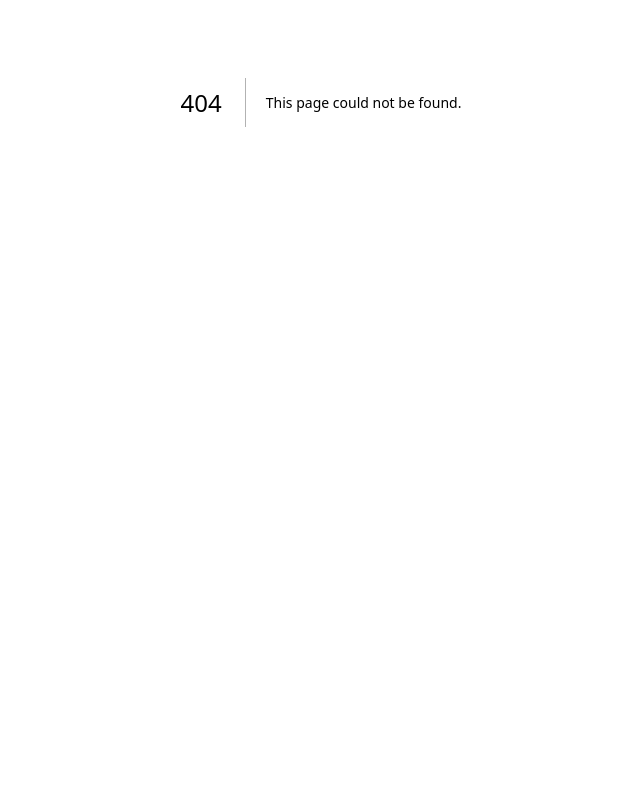
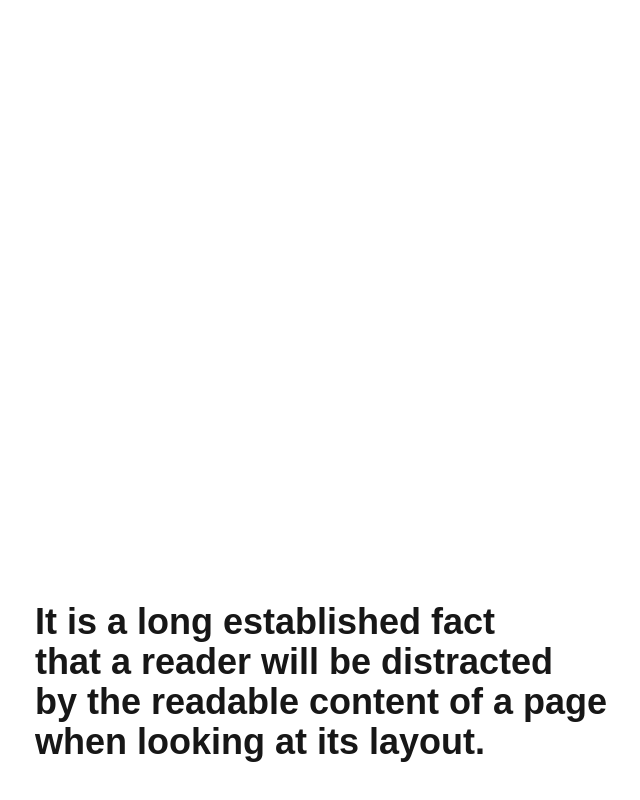
Before and after one commit to fabregaslilibeth/framer, a Next.js app: page /text-mask in a window 1280 px wide. Before the commit this address had no page. Shown: the part 298-1098 px from the top of the page, without its empty margins (319-959 px from the left). Before the commit the page ends 800 px from the top, so only its background shows below. Built offline with nearby package versions, Linux system fonts and the light colour scheme.

Commit message:
text-mask

```diff
--- /dev/null
+++ b/src/app/text-mask/page.tsx
@@ -0,0 +1,51 @@
+'use client'
+
+import { motion, useScroll, useTransform } from 'framer-motion';
+import { useRef } from 'react';
+
+const phrases = [
+  "It is a long established fact",
+  "that a reader will be distracted",
+  "by the readable content of a page",
+  "when looking at its layout."
+]
+
+export default function Home() {
+  return (
+    <div className="flex flex-col items-center my-[600px] gap-10">
+      <MaskText/>
+      <MaskText/>
+      <MaskText/>
+      <MaskText/>
+      <MaskText/>
+    </div>
+  )
+}
+
+export function MaskText() {
+  const body = useRef(null);
+
+  const { scrollYProgress } = useScroll({
+    target: body,
+    offset: ["start 0.85", "end 0.85"]
+  });
+
+  const y = useTransform(scrollYProgress, [0, 1], ["100%", "0%"]);
+
+  return(
+    <div ref={body} className='my-[300px]'>
+      {
+        phrases.map( (phrase, index) => {
+          return <div key={index} className='overflow-hidden m-0 font-extrabold text-4xl'>
+            <motion.p
+              style={{ y }}
+              transition={{ duration: 0.75, ease: [0.33, 1, 0.68, 1], delay: 0.075 * index }}
+            >
+              {phrase}
+            </motion.p>
+          </div>
+        })
+      }
+    </div>
+  )
+}
```
Also changed, not shown: src/app/smooth-scroll/page.tsx (added).
